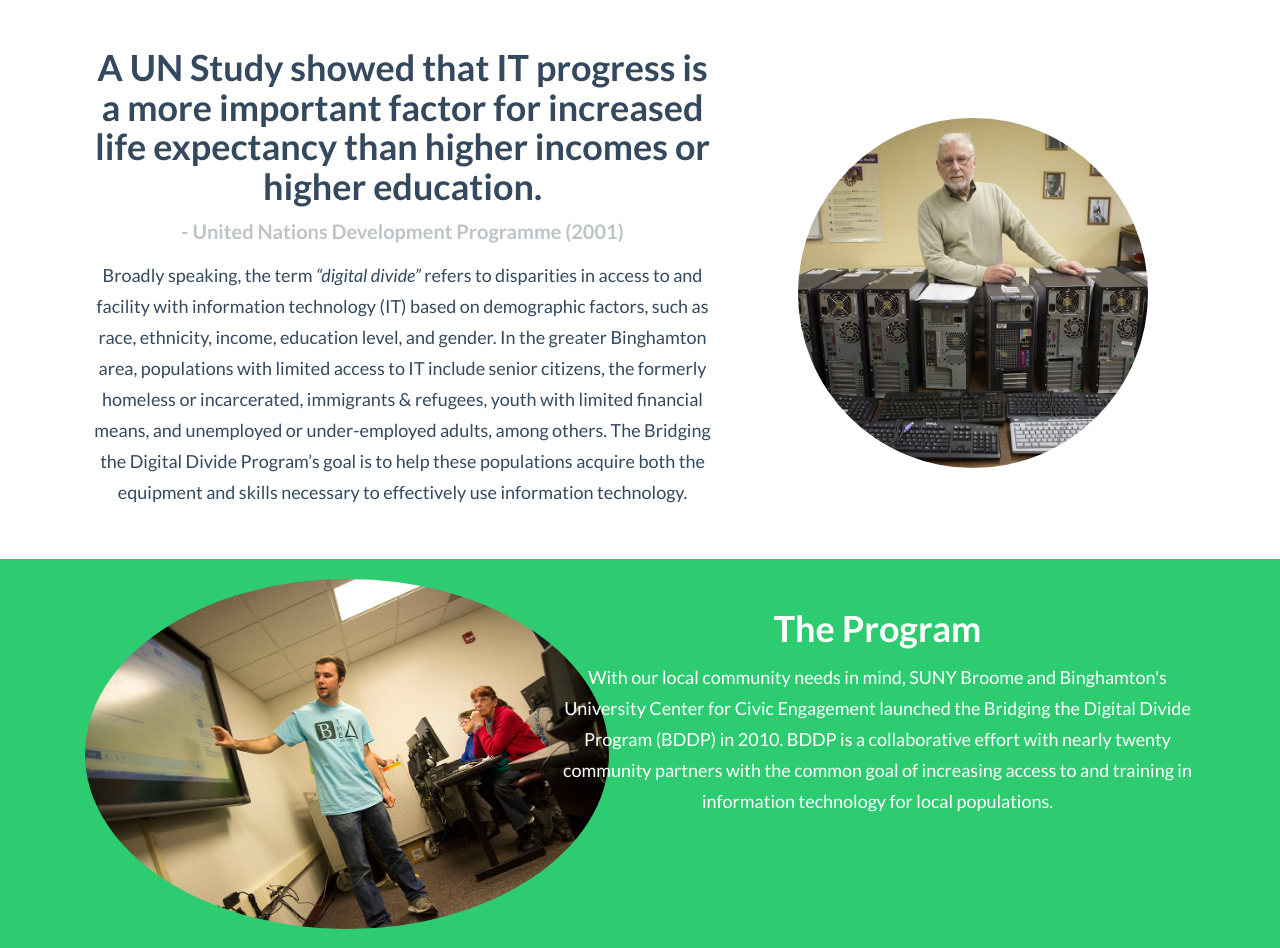
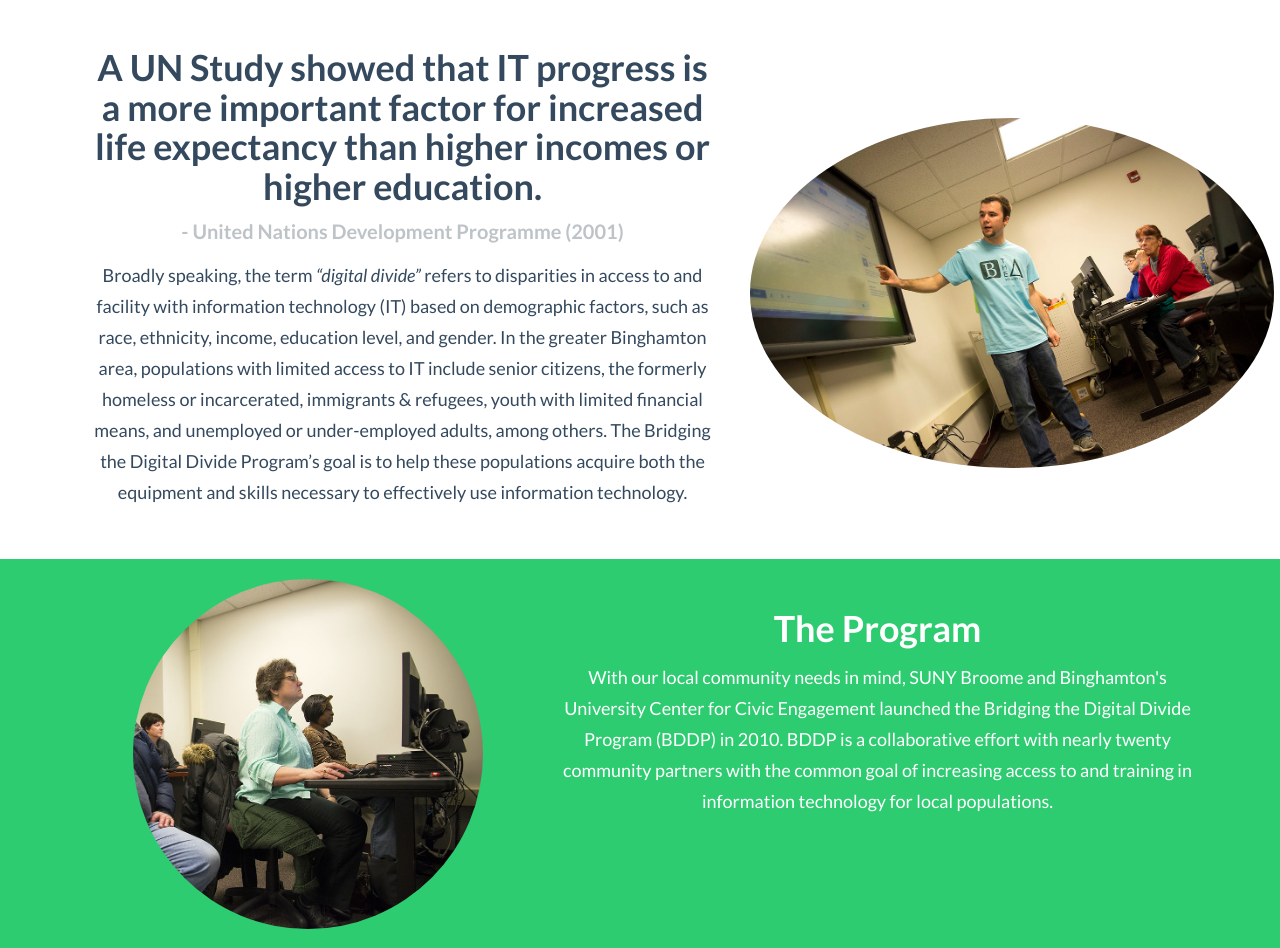
Before and after one commit to pliu131/bddp.github.io, a plain HTML site: page index.html in a window 1280 px wide. Shown: the part 544-1492 px from the top of the page. Drawn offline with Linux system fonts and the light colour scheme.

Commit message:
changed photo again

```diff
--- a/index.html
+++ b/index.html
@@ -60,7 +60,7 @@
           <p>Broadly speaking, the term <em>“digital divide”</em> refers to disparities in access to and facility with information technology (IT) based on demographic factors, such as race, ethnicity, income, education level, and gender. In the greater Binghamton area, populations with limited access to IT include senior citizens, the formerly homeless or incarcerated, immigrants & refugees, youth with limited financial means, and unemployed or under-employed adults, among others. The Bridging the Digital Divide Program’s goal is to help these populations acquire both the equipment and skills necessary to effectively use information technology.</p>
         </div>
         <div class="col-md-5">
-          <img class="img-circle" src="images/photos/CROPPED3.jpg" style="height:350px;width=350px;margin-top:100px"></img>
+          <img class="img-circle" src="images/photos/BDDP11.jpg" style="height:350px;width=350px;margin-top:100px"></img>
         </div>
       </div>
     </div>
@@ -68,7 +68,7 @@
     <div class="row emerald">
       <div class="container">
         <div class="col-md-5">
-          <img class="img-circle" src="images/photos/BDDP11.jpg" style="height:350px;width=350px"></img>
+          <img class="img-circle" src="images/photos/CROPPED1.jpg" style="height:350px;width=350px"></img>
         </div>
         <div class="col-md-7">
           <h2>The Program</h2>
```
